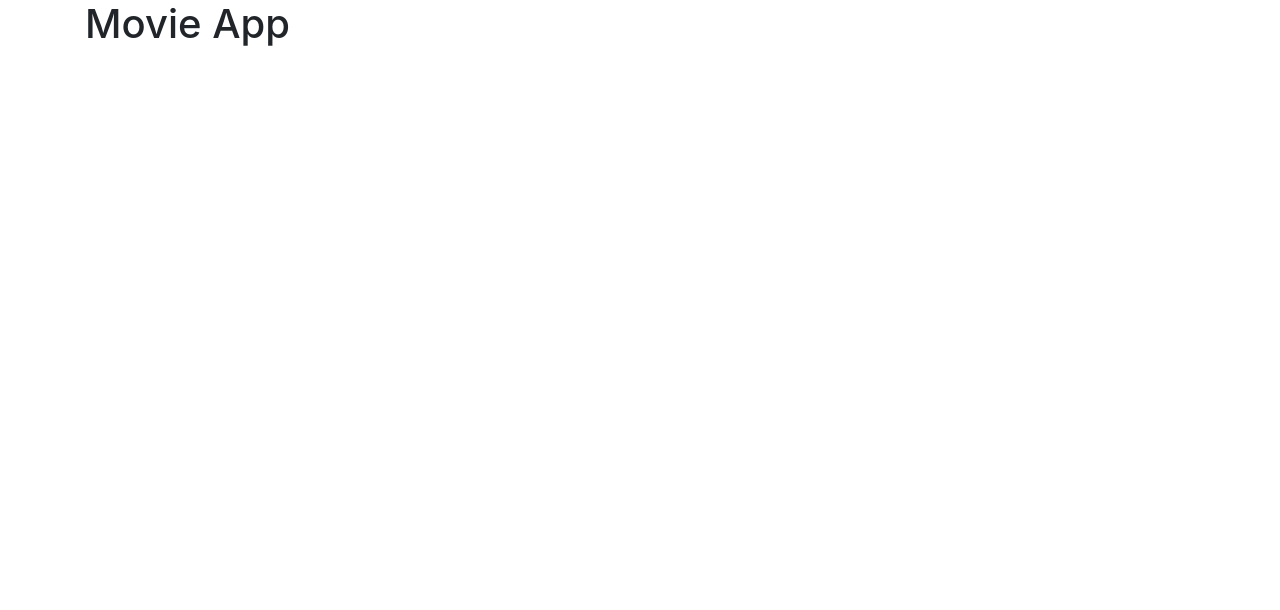
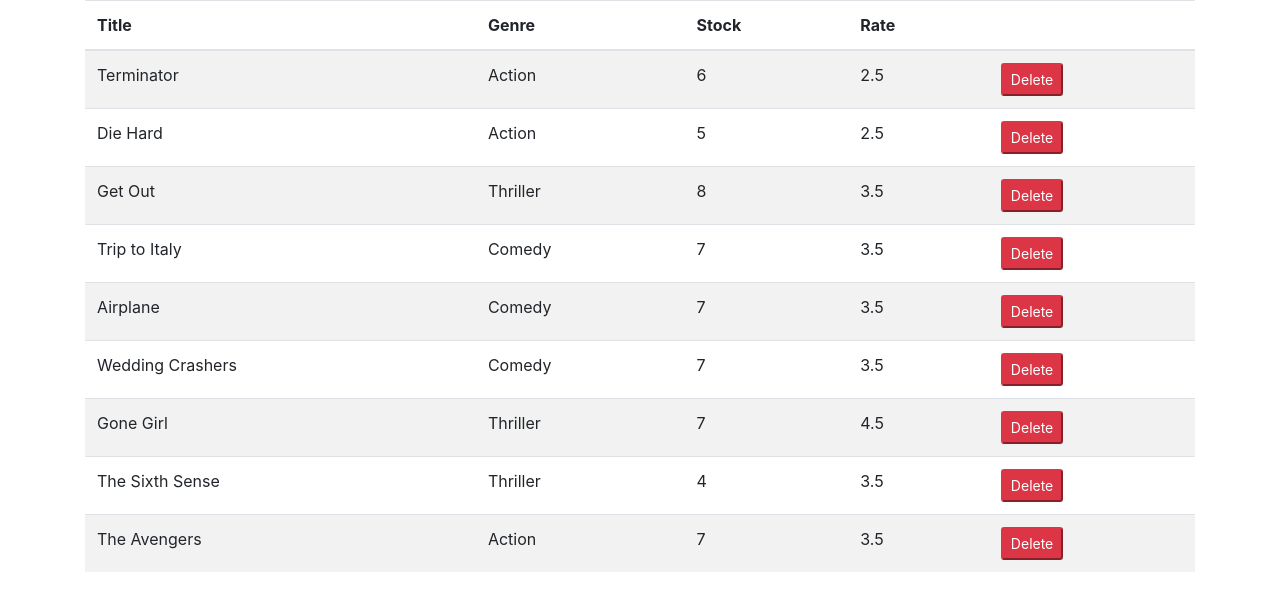
Before and after one commit to ChandimaHerath/movie-app-reactJS, a React (Create React App) app: page / in a window 1280 px wide. Shown: the top 610 px of the page. Built offline with nearby package versions, Linux system fonts and the light colour scheme.

Commit message:
movie table implemented and Delete method implemented

```diff
--- a/src/App.js
+++ b/src/App.js
@@ -1,11 +1,15 @@
+import { Component } from 'react';
 import './App.css';
+import Movies from './components/movies';
 
-function App() {
-  return (
-    <main className="container">
-      <h1>Movie App</h1>
+class App extends Component{
+  render(){
+    return (
+      <main className="container">
+      <Movies/>
     </main>
-  );
+    );
+  }
 }
 
 export default App;
--- /dev/null
+++ b/src/components/movies.jsx
@@ -0,0 +1,39 @@
+import React, {Component} from "react";
+import {getMovies} from '../services/fakeMovieService'
+
+class Movies extends Component{
+    state={
+       movies: getMovies()
+    };
+
+    handleDelete= movie=>{
+        const movies = this.state.movies.filter(m=>m._id!==movie._id);
+        this.setState({movies:movies});
+    };
+
+    render(){
+        return <table className="table table-striped">
+            <thead>
+                <tr>
+                    <th>Title</th>
+                    <th>Genre</th>
+                    <th>Stock</th>
+                    <th>Rate</th>
+                    <th></th>
+                </tr>
+            </thead>
+            <tbody>
+                {this.state.movies.map(movie=>(  <tr  key={movie._id}>
+                    <td>{movie.title}</td>
+                    <td>{movie.genre.name}</td>
+                    <td>{movie.numberInStock}</td>
+                    <td>{movie.dailyRentalRate}</td>
+                    <td><button onClick={()=>this.handleDelete(movie)} className="button btn-danger btn-sm">Delete</button> </td>
+                </tr>))}
+
+            </tbody>
+        </table>
+    }
+}
+
+export default Movies;
```
